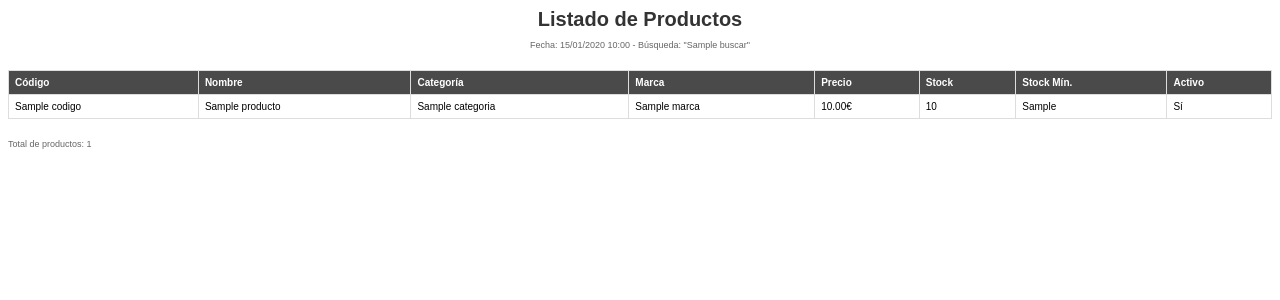
After one commit to jacuve/productossym, a Symfony app: template templates/producto/pdf.html.twig in a window 1280 px wide. The commit adds this page. Shown: the top 300 px of the page. Run offline with Twig, Linux system fonts and the light colour scheme; the template is opened without the code that fills it: most values are stand-ins (such as "Sample title", 1, 10 or a date in 2020); some libraries are stand-ins or nearby versions.

Commit message:
Added PDF export

```diff
--- a/TODO.txt
+++ b/TODO.txt
@@ -45,9 +45,9 @@ ENTORNO:       Symfony 8 + React + PostgreSQL
      - Totales para frontend
 
 [X] 6. EXPORTACIÓN DE DATOS
-     - Exportar productos a CSV
-     - Exportar productos a Excel
-     - Reporte de stock bajo en PDF
+     - Exportar productos a CSV ✓
+     - Exportar productos a PDF ✓
+     - (Excel usa CSV)
 
 [ ] 7. CATEGORÍAS
      - Crear entidad Categoria
--- a/composer.json
+++ b/composer.json
@@ -11,6 +11,7 @@
         "doctrine/doctrine-migrations-bundle": "^4.0",
         "doctrine/orm": "^3.6",
         "lexik/jwt-authentication-bundle": "^3.2",
+        "mpdf/mpdf": "^8.3",
         "nelmio/cors-bundle": "^2.6",
         "phpdocumentor/reflection-docblock": "^5.6",
         "phpstan/phpdoc-parser": "^2.3",
--- a/templates/producto/index.html.twig
+++ b/templates/producto/index.html.twig
@@ -20,7 +20,8 @@
     {% if is_granted('ROLE_ADMIN') %}
     <div class="actions">
         <a href="{{ path('producto_new') }}" class="btn btn-primary">+ Nuevo Producto</a>
-        <a href="{{ path('producto_export', {buscar: buscar}) }}" class="btn">📥 Exportar CSV</a>
+        <a href="{{ path('producto_export', {buscar: buscar}) }}" class="btn">📥 CSV</a>
+        <a href="{{ path('producto_export_pdf', {buscar: buscar}) }}" class="btn">📄 PDF</a>
     </div>
     {% endif %}
 
--- /dev/null
+++ b/templates/producto/pdf.html.twig
@@ -0,0 +1,56 @@
+<!DOCTYPE html>
+<html>
+<head>
+    <meta charset="UTF-8">
+    <title>Listado de Productos</title>
+    <style>
+        body { font-family: Arial, sans-serif; font-size: 10px; }
+        table { width: 100%; border-collapse: collapse; margin-top: 20px; }
+        th, td { border: 1px solid #ddd; padding: 6px; text-align: left; }
+        th { background-color: #4a4a4a; color: white; }
+        tr:nth-child(even) { background-color: #f9f9f9; }
+        .header { text-align: center; margin-bottom: 20px; }
+        .header h1 { margin: 0; color: #333; }
+        .meta { color: #666; font-size: 9px; }
+    </style>
+</head>
+<body>
+    <div class="header">
+        <h1>Listado de Productos</h1>
+        <p class="meta">Fecha: {{ fecha|date('d/m/Y H:i') }} {% if buscar %} - Búsqueda: "{{ buscar }}"{% endif %}</p>
+    </div>
+
+    <table>
+        <thead>
+            <tr>
+                <th>Código</th>
+                <th>Nombre</th>
+                <th>Categoría</th>
+                <th>Marca</th>
+                <th>Precio</th>
+                <th>Stock</th>
+                <th>Stock Mín.</th>
+                <th>Activo</th>
+            </tr>
+        </thead>
+        <tbody>
+            {% for producto in productos %}
+            <tr>
+                <td>{{ producto.codigo ?: '-' }}</td>
+                <td>{{ producto.nombre }}</td>
+                <td>{{ producto.categoria ?: '-' }}</td>
+                <td>{{ producto.marca ?: '-' }}</td>
+                <td>{{ producto.precio|number_format(2) }}€</td>
+                <td>{{ producto.stock }}</td>
+                <td>{{ producto.stockMinimo ?: '-' }}</td>
+                <td>{{ producto.activo ? 'Sí' : 'No' }}</td>
+            </tr>
+            {% endfor %}
+        </tbody>
+    </table>
+
+    <p style="margin-top: 20px; font-size: 9px; color: #666;">
+        Total de productos: {{ productos|length }}
+    </p>
+</body>
+</html>
```
Also changed, not shown: src/Controller/ProductoController.php (+24 -0 lines), 1 other file.
